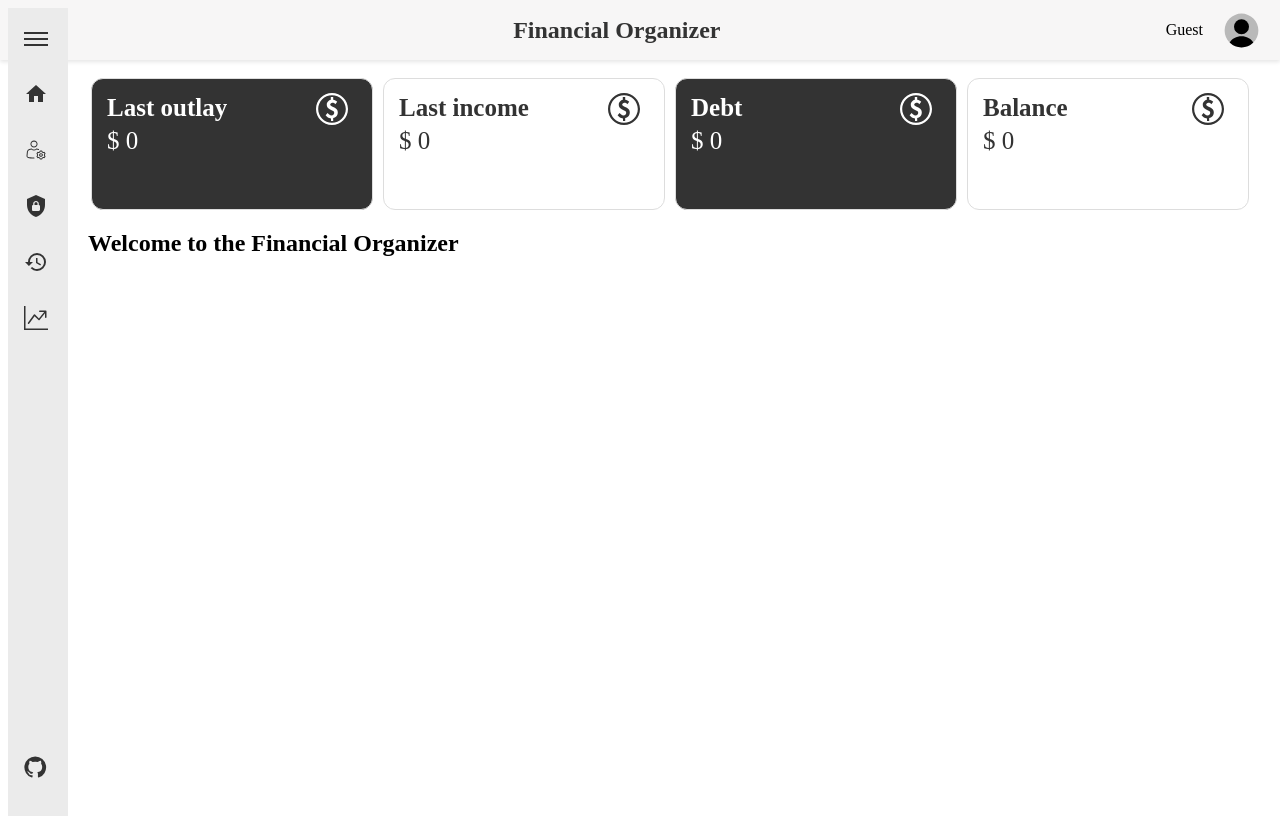
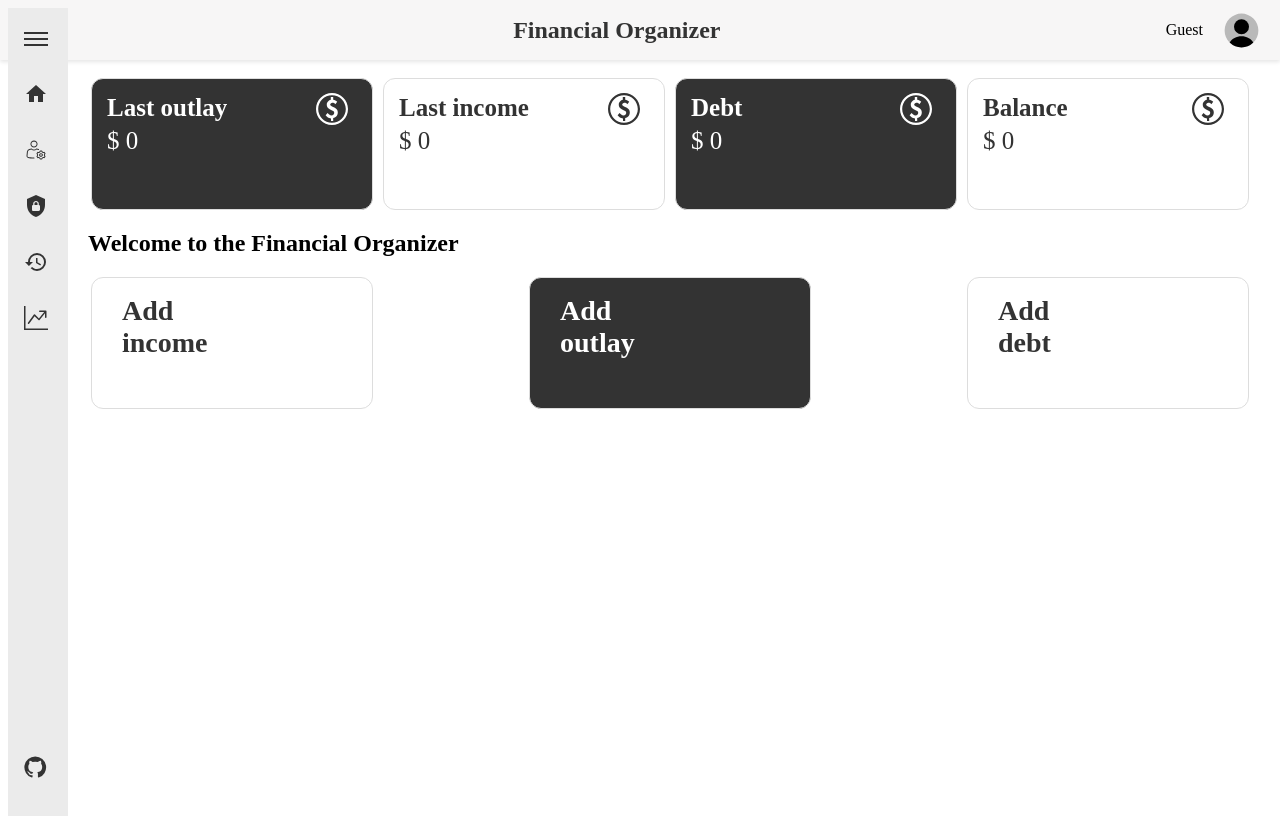
Before and after one commit to arturoglcc/financial_project, a Vue app in the folder frontend/: page /home in a window 1280 px wide. Built offline with nearby package versions, Linux system fonts and the light colour scheme; no server answers.

Commit message:
merged missing features

```diff
--- /dev/null
+++ b/frontend/src/components/AddMovements.vue
@@ -0,0 +1,125 @@
+<template>
+  <div class="adds-container">
+    <a href="#" class="add-card light">
+      <div class="add-title">
+        Add <br> income
+      </div>
+      <div class="add-icon">
+        <svg xmlns="http://www.w3.org/2000/svg" width="1em" height="1em" viewBox="0 0 24 24">
+          <mask id="lineMdPlusSquareFilled0">
+            <g fill="none" stroke="#fff" stroke-linecap="round" stroke-linejoin="round" stroke-width="2">
+              <path fill="#fff" fill-opacity="0" stroke-dasharray="64" stroke-dashoffset="64" d="M4 12v-7c0 -0.55 0.45 -1 1 -1h14c0.55 0 1 0.45 1 1v14c0 0.55 -0.45 1 -1 1h-14c-0.55 0 -1 -0.45 -1 -1Z">
+                <animate fill="freeze" attributeName="fill-opacity" begin="0.6s" dur="0.5s" values="0;1" />
+                <animate fill="freeze" attributeName="stroke-dashoffset" dur="0.6s" values="64;0" />
+              </path>
+              <path stroke="#000" stroke-dasharray="12" stroke-dashoffset="12" d="M7 12h10">
+                <animate fill="freeze" attributeName="stroke-dashoffset" begin="1.1s" dur="0.2s" values="12;0" />
+              </path>
+              <path stroke="#000" stroke-dasharray="12" stroke-dashoffset="12" d="M12 7v10">
+                <animate fill="freeze" attributeName="stroke-dashoffset" begin="1.3s" dur="0.2s" values="12;0" />
+              </path>
+            </g>
+          </mask>
+          <rect width="24" height="24" fill="currentColor" mask="url(#lineMdPlusSquareFilled0)" />
+        </svg>
+      </div>
+    </a>
+    <a href="#" class="add-card dark">
+      <div class="add-title">
+        Add <br> outlay
+      </div>
+      <div class="add-icon">
+        <svg xmlns="http://www.w3.org/2000/svg" width="1em" height="1em" viewBox="0 0 24 24">
+          <mask id="lineMdPlusSquareFilled0">
+            <g fill="none" stroke="#fff" stroke-linecap="round" stroke-linejoin="round" stroke-width="2">
+              <path fill="#fff" fill-opacity="0" stroke-dasharray="64" stroke-dashoffset="64" d="M4 12v-7c0 -0.55 0.45 -1 1 -1h14c0.55 0 1 0.45 1 1v14c0 0.55 -0.45 1 -1 1h-14c-0.55 0 -1 -0.45 -1 -1Z">
+                <animate fill="freeze" attributeName="fill-opacity" begin="0.6s" dur="0.5s" values="0;1" />
+                <animate fill="freeze" attributeName="stroke-dashoffset" dur="0.6s" values="64;0" />
+              </path>
+              <path stroke="#000" stroke-dasharray="12" stroke-dashoffset="12" d="M7 12h10">
+                <animate fill="freeze" attributeName="stroke-dashoffset" begin="1.1s" dur="0.2s" values="12;0" />
+              </path>
+              <path stroke="#000" stroke-dasharray="12" stroke-dashoffset="12" d="M12 7v10">
+                <animate fill="freeze" attributeName="stroke-dashoffset" begin="1.3s" dur="0.2s" values="12;0" />
+              </path>
+            </g>
+          </mask>
+          <rect width="24" height="24" fill="currentColor" mask="url(#lineMdPlusSquareFilled0)" />
+        </svg>
+      </div>
+    </a>
+    <a href="#" class="add-card light">
+      <div class="add-title">
+        Add <br> debt
+      </div>
+      <div class="add-icon">
+        <svg xmlns="http://www.w3.org/2000/svg" width="1em" height="1em" viewBox="0 0 24 24">
+          <mask id="lineMdPlusSquareFilled0">
+            <g fill="none" stroke="#fff" stroke-linecap="round" stroke-linejoin="round" stroke-width="2">
+              <path fill="#fff" fill-opacity="0" stroke-dasharray="64" stroke-dashoffset="64" d="M4 12v-7c0 -0.55 0.45 -1 1 -1h14c0.55 0 1 0.45 1 1v14c0 0.55 -0.45 1 -1 1h-14c-0.55 0 -1 -0.45 -1 -1Z">
+                <animate fill="freeze" attributeName="fill-opacity" begin="0.6s" dur="0.5s" values="0;1" />
+                <animate fill="freeze" attributeName="stroke-dashoffset" dur="0.6s" values="64;0" />
+              </path>
+              <path stroke="#000" stroke-dasharray="12" stroke-dashoffset="12" d="M7 12h10">
+                <animate fill="freeze" attributeName="stroke-dashoffset" begin="1.1s" dur="0.2s" values="12;0" />
+              </path>
+              <path stroke="#000" stroke-dasharray="12" stroke-dashoffset="12" d="M12 7v10">
+                <animate fill="freeze" attributeName="stroke-dashoffset" begin="1.3s" dur="0.2s" values="12;0" />
+              </path>
+            </g>
+          </mask>
+          <rect width="24" height="24" fill="currentColor" mask="url(#lineMdPlusSquareFilled0)" />
+        </svg>
+      </div>
+    </a>
+  </div>
+</template>
+
+<style scoped>
+.adds-container {
+  display: flex;
+  justify-content: center;
+  gap: 156px;
+}
+
+.add-card {
+  border: 1px solid #ddd;
+  border-radius: 12px;
+  padding: 15px;
+  width: 250px;
+  height: 100px;
+  text-align: left;
+  position: relative;
+  text-decoration: none;
+  transition: transform 0.3s ease, box-shadow 0.3s ease;
+}
+
+.add-card:hover {
+  transform: translateY(-5px);
+  box-shadow: 0 5px 20px rgba(0, 0, 0, 0.15);
+}
+
+.add-card.dark {
+  background-color: #333;
+  color: white;
+}
+
+.add-card.light {
+  background-color: white;
+  color: #333;
+}
+
+.add-title {
+  font-weight: bold;
+  font-size: 28px;
+  margin-left: 15px;
+  transform: translateY(3%);
+}
+
+.add-icon {
+  position: absolute;
+  top: 15px;
+  right: 23px;
+  font-size: 2.5em;
+}
+</style>
--- a/frontend/src/components/SignUp.vue
+++ b/frontend/src/components/SignUp.vue
@@ -114,6 +114,7 @@ export default {
           const result = await response.json();
           this.successMessage = "Sign-up successful! Welcome, " + result.user.username;
           console.log("Sign-up successful:", result);
+          this.$router.push("/");
         } else {
           const errorMessage = await response.text();
           this.errorMessage = "Sign-up failed: " + errorMessage;
--- a/frontend/src/views/Home.vue
+++ b/frontend/src/views/Home.vue
@@ -5,6 +5,7 @@
     <div class="content">
       <StatsContainer />
       <h2>Welcome to the Financial Organizer</h2>
+      <AddMovements />
     </div>
   </div>
 </template>
@@ -13,12 +14,14 @@
 import SideBar from '../components/SideBar.vue';
 import Header from '../components/Header.vue';
 import StatsContainer from '../components/StatsContainer.vue';
+import AddMovements from '../components/AddMovements.vue';
 
 export default {
   components: {
     SideBar,
     Header,
     StatsContainer,
+    AddMovements,
   },
   data() {
     return {
```
